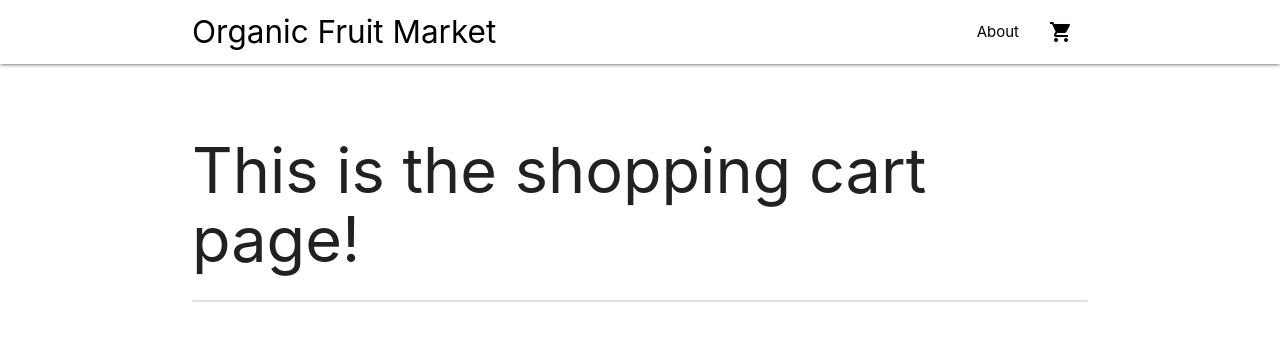
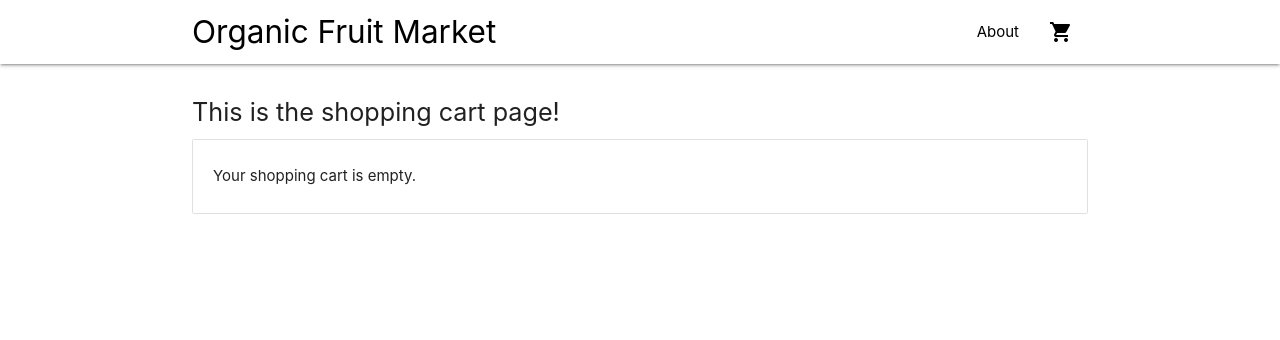
Before and after one commit to harrynguon/E-Commerce-Store, a React (Create React App) app: page /shoppingcart in a window 1280 px wide. Shown: the top 340 px of the page. Built offline with nearby package versions, Linux system fonts and the light colour scheme.

Commit message:
Added 'shopping cart empty info

```diff
--- a/src/shoppingCartComponents/ShoppingCart.js
+++ b/src/shoppingCartComponents/ShoppingCart.js
@@ -6,7 +6,7 @@ const ShoppingCart = (props) => {
     const shoppingCart = props.shoppingCart;
 	return (
 		<div className="container">
-            <h1>This is the shopping cart page!</h1>
+            <div className="flow-text">This is the shopping cart page!</div>
             <ul className="collection">
                 <ShoppingCartElement shoppingCart={shoppingCart} />
             </ul>
--- a/src/shoppingCartComponents/ShoppingCartElement.js
+++ b/src/shoppingCartComponents/ShoppingCartElement.js
@@ -1,14 +1,16 @@
 import React from 'react';
 import { connect } from 'react-redux';
+import {  } from 'react-router-dom';
+import M from 'materialize-css';
 
 import { deleteFromCart } from '../actions/deleteFromCart';
 
-import M from 'materialize-css';
+
 
 const showToast = (itemName) => {
     M.toast(
         {
-            html: `${itemName} have been removed from your cart!`,
+            html: `${itemName} have been removed from your cart.`,
             displayLength: '1500'
         }
     );
@@ -16,7 +18,8 @@ const showToast = (itemName) => {
 
 const ShoppingCartElement = (props) => {
     const shoppingCart = props.shoppingCart;
-    const allShoppingItems = shoppingCart.map(item =>
+    const allShoppingItems = shoppingCart.length > 0
+        ? shoppingCart.map(item =>
             <li className="collection-item" key={item.name}>
                 <p>
                     { item.name }
@@ -34,6 +37,9 @@ const ShoppingCartElement = (props) => {
                 </p>
             </li>
         )
+        :   <li className="collection-item" key='Empty'>
+                <p>Your shopping cart is empty. </p>
+            </li>
     return (
         allShoppingItems
     );
```
Also changed, not shown: src/home/About.js (+5 -5 lines). Lines whose indentation alone changed are shown as unchanged.
